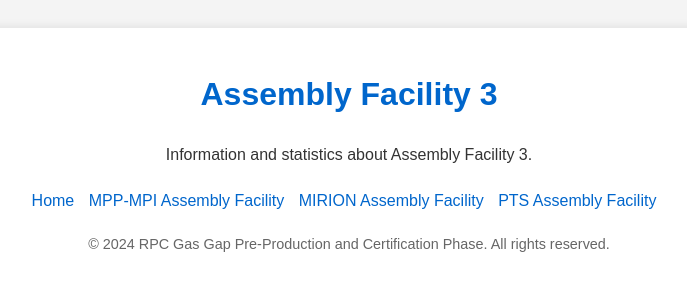
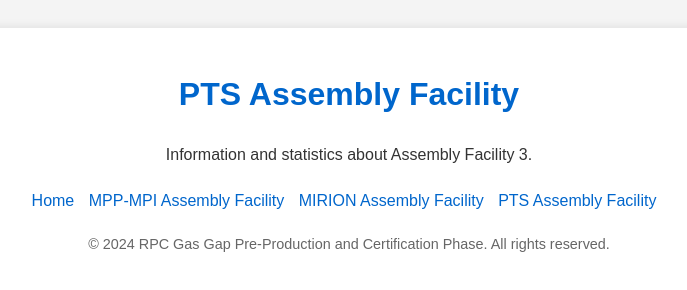
Before and after one commit to fallavol/RPC-Gas-Gap-Pre-Production-Phase, a plain HTML site: page PTS_Assembly_Facility.html in a window 1280 px wide. Shown: the whole page, without its empty margins (291-978 px from the left). Drawn offline with Linux system fonts and the light colour scheme.

Commit message:
PTS_Assembly_Facility.html

```diff
--- a/PTS_Assembly_Facility.html
+++ b/PTS_Assembly_Facility.html
@@ -3,7 +3,7 @@
 <head>
     <meta charset="UTF-8">
     <meta name="viewport" content="width=device-width, initial-scale=1.0">
-    <title>Assembly Facility 3</title>
+    <title>PTS Assembly Facility</title>
     <style>
         body {
             font-family: Arial, sans-serif;
@@ -60,7 +60,7 @@
 <body>
     <div class="container">
         <header>
-            <h1>Assembly Facility 3</h1>
+            <h1>PTS Assembly Facility</h1>
             <p class="centered-text">Information and statistics about Assembly Facility 3.</p>
         </header>
 
```
